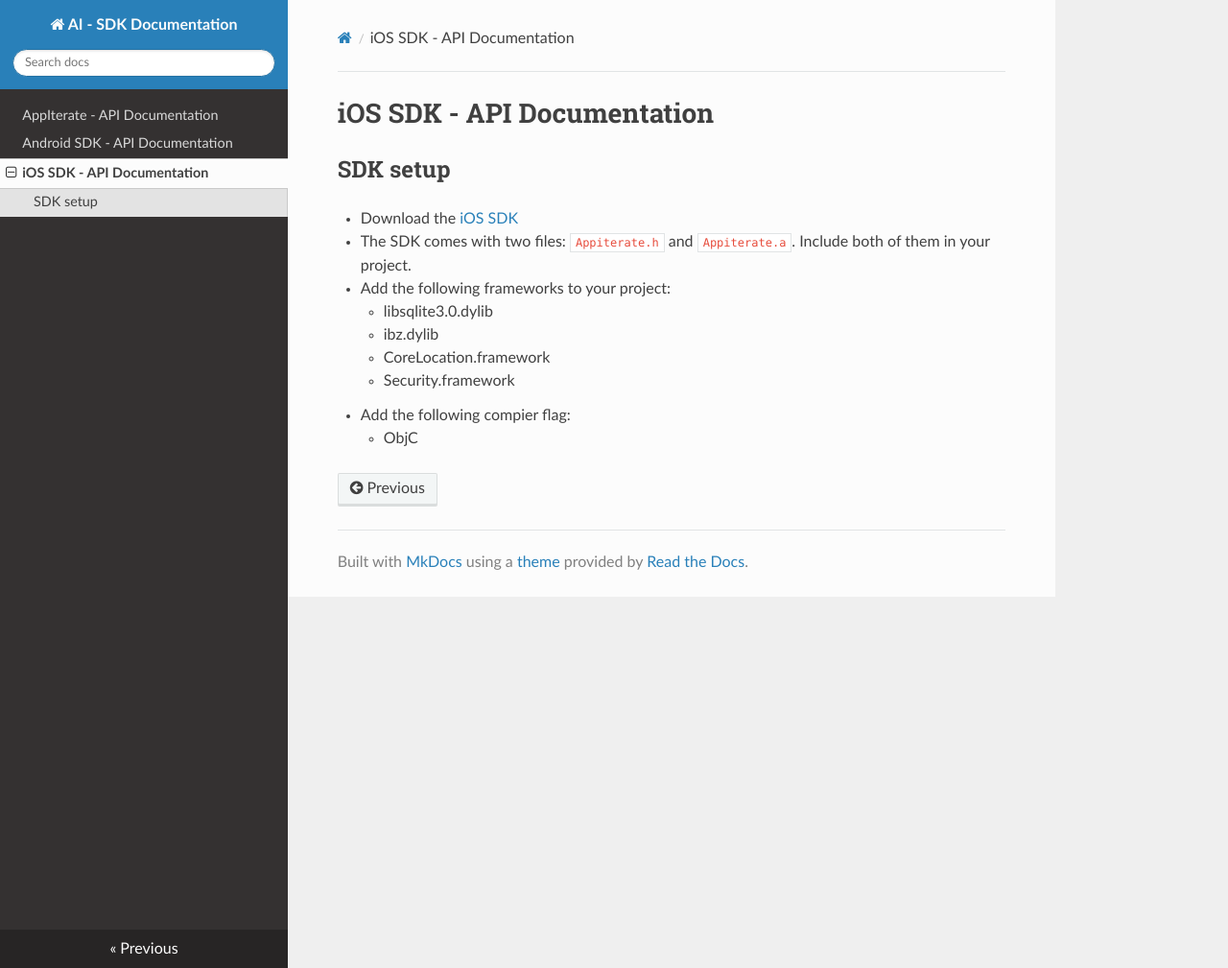
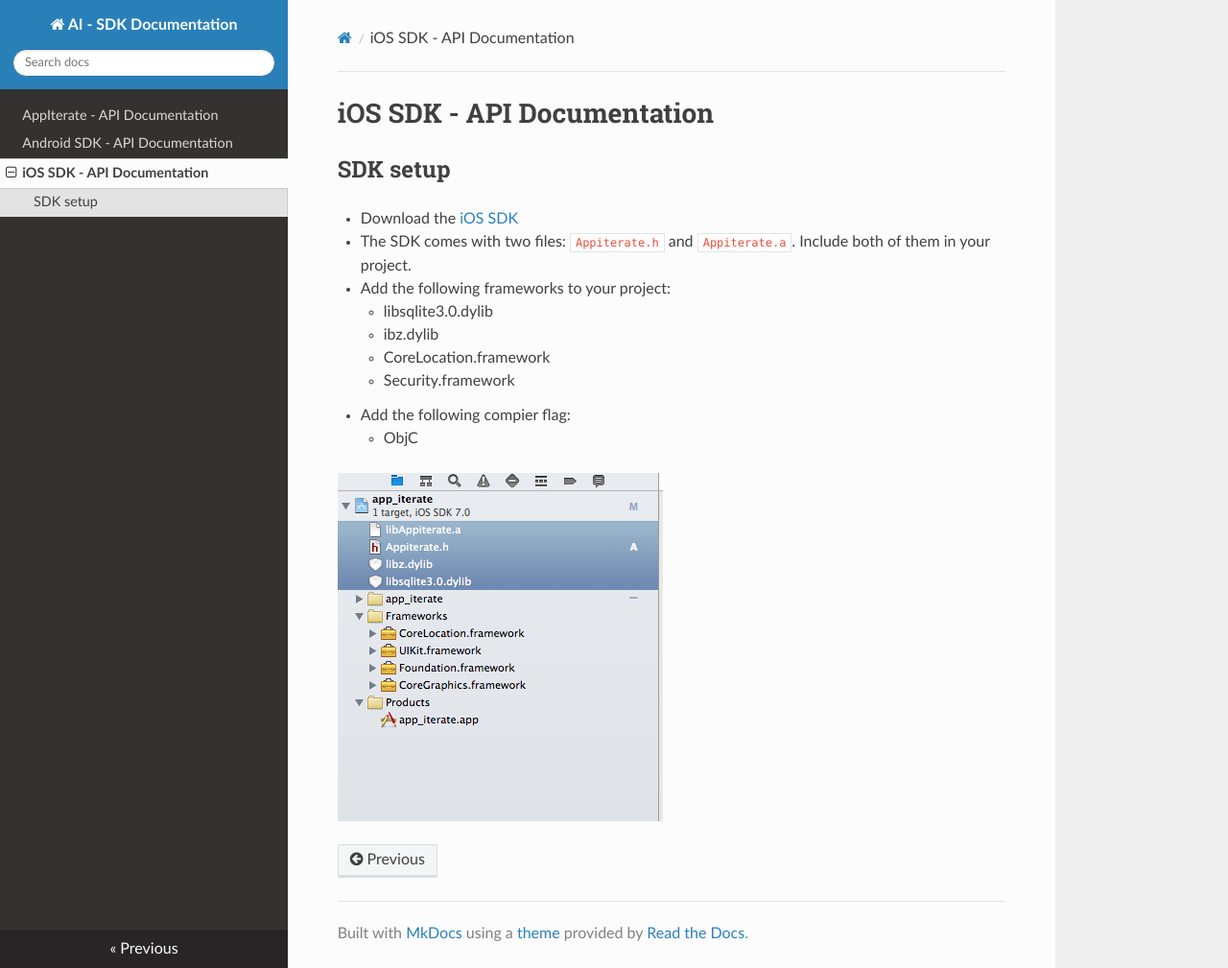
Before and after one commit to AppIterate/docs, an MkDocs documentation site: the page built from docs/iOS.md, in a window 1280 px wide and 1009 px high. Shown: the whole window at 96% size. Built offline with MkDocs 1.6.1, drawn with Linux system fonts in a browser that asks for light colours; nearby versions of some CDN libraries.

Commit message:
ios project images

```diff
--- a/docs/iOS.md
+++ b/docs/iOS.md
@@ -11,3 +11,5 @@
     * Security.framework
 * Add the following compier flag:
     * ObjC
+
+![alt text](img/ios-project.png "ios-project")
```
